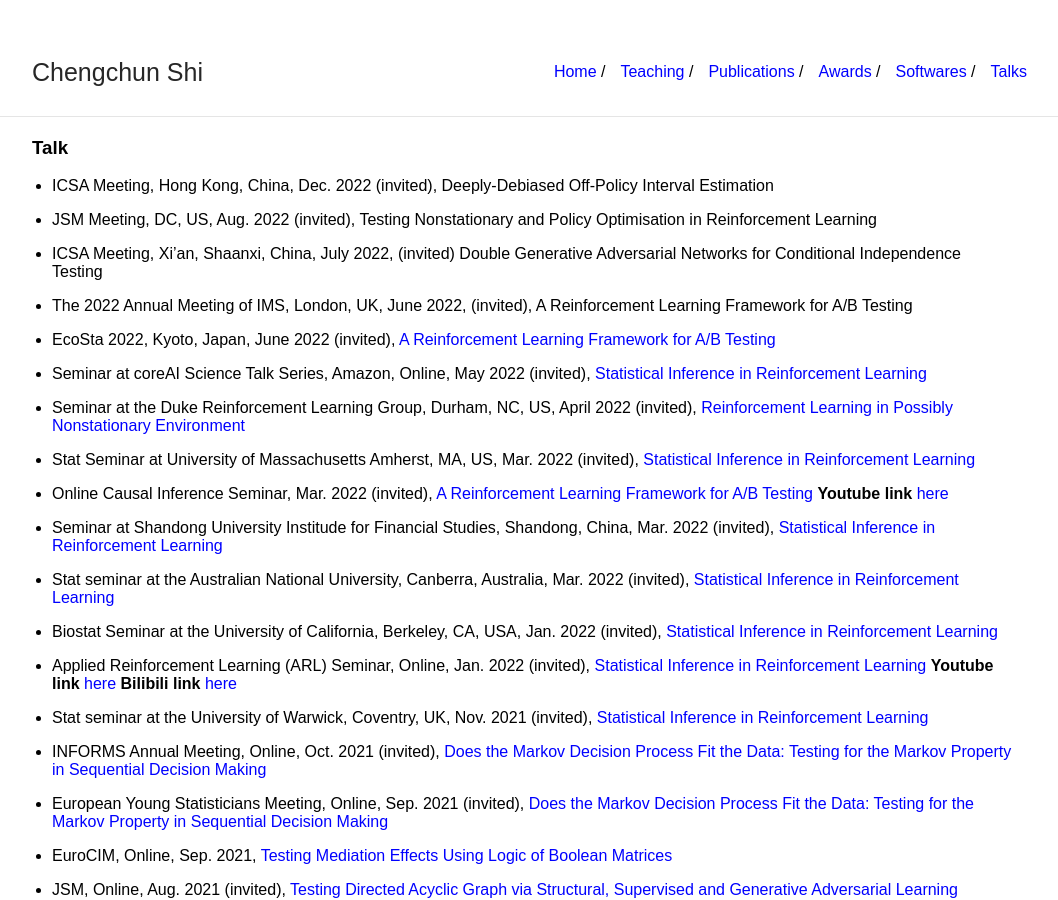
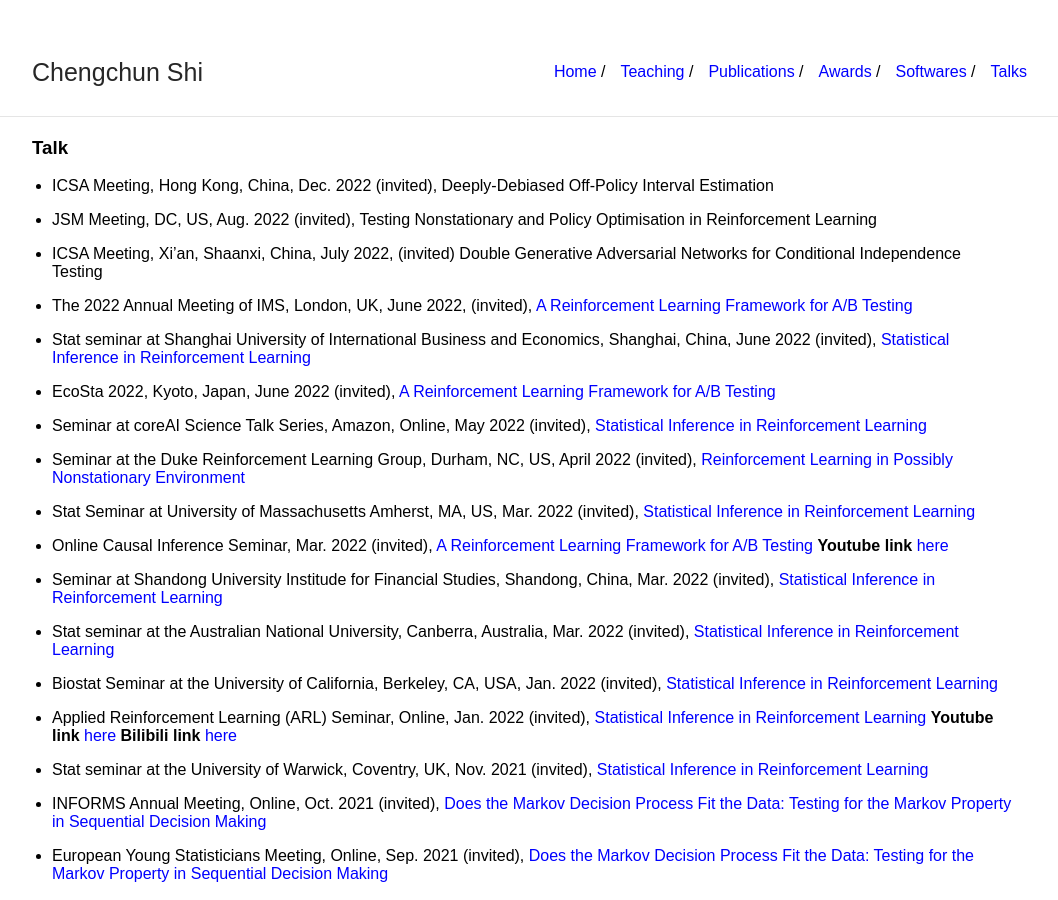
Before and after one commit to callmespring/callmespring.github.io, a Jekyll site: the page built from talk.md, in a window 1280 px wide and 900 px high. Shown: the whole window, without its empty margins (108-1166 px from the left). Built offline with Jekyll 4.4.1, drawn with Linux system fonts in a browser that asks for light colours.

Commit message:
Update talk.md

```diff
--- a/talk.md
+++ b/talk.md
@@ -11,7 +11,9 @@ title: Talk
 
 * ICSA Meeting, Xi'an, Shaanxi, China, July 2022, (invited) Double Generative Adversarial Networks for Conditional Independence Testing
 
-* The 2022 Annual Meeting of IMS, London, UK, June 2022, (invited), A Reinforcement Learning Framework for A/B Testing
+* The 2022 Annual Meeting of IMS, London, UK, June 2022, (invited), [A Reinforcement Learning Framework for A/B Testing](./slides/CausalRL_short.pdf)
+
+* Stat seminar at Shanghai University of International Business and Economics, Shanghai, China, June 2022 (invited), [Statistical Inference in Reinforcement Learning](./slides/StatRL.pdf)
 
 * EcoSta 2022, Kyoto, Japan, June 2022 (invited), [A Reinforcement Learning Framework for A/B Testing](./slides/CausalRL_short.pdf)
 
```
